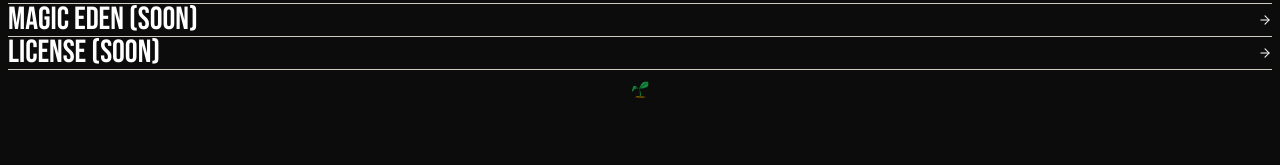
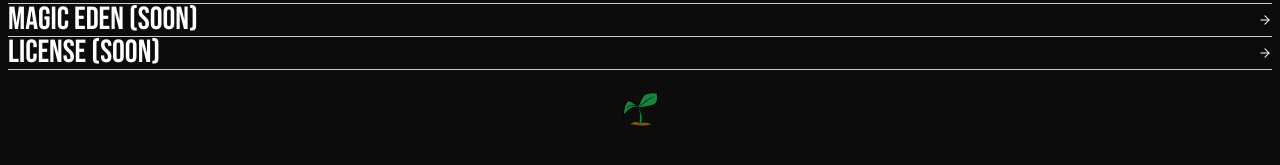
Before and after one commit to chimpies/portal, a Next.js app: page / in a window 1280 px wide. Shown: the part 257-422 px from the top of the page. Built offline with nearby package versions, Linux system fonts and the light colour scheme.

Commit message:
Update page.tsx

```diff
--- a/app/page.tsx
+++ b/app/page.tsx
@@ -54,11 +54,11 @@
           ))}
         </div>
 
-        <div className="flex pt-24 justify-center">
+        <div className="flex bottom-24 justify-center">
         <Image className="justify-center content-center"
         src="/tree.svg"
-        width={20}
-        height={40}
+        width={40}
+        height={80}
         alt="Tree"
         />
         </div>
```
